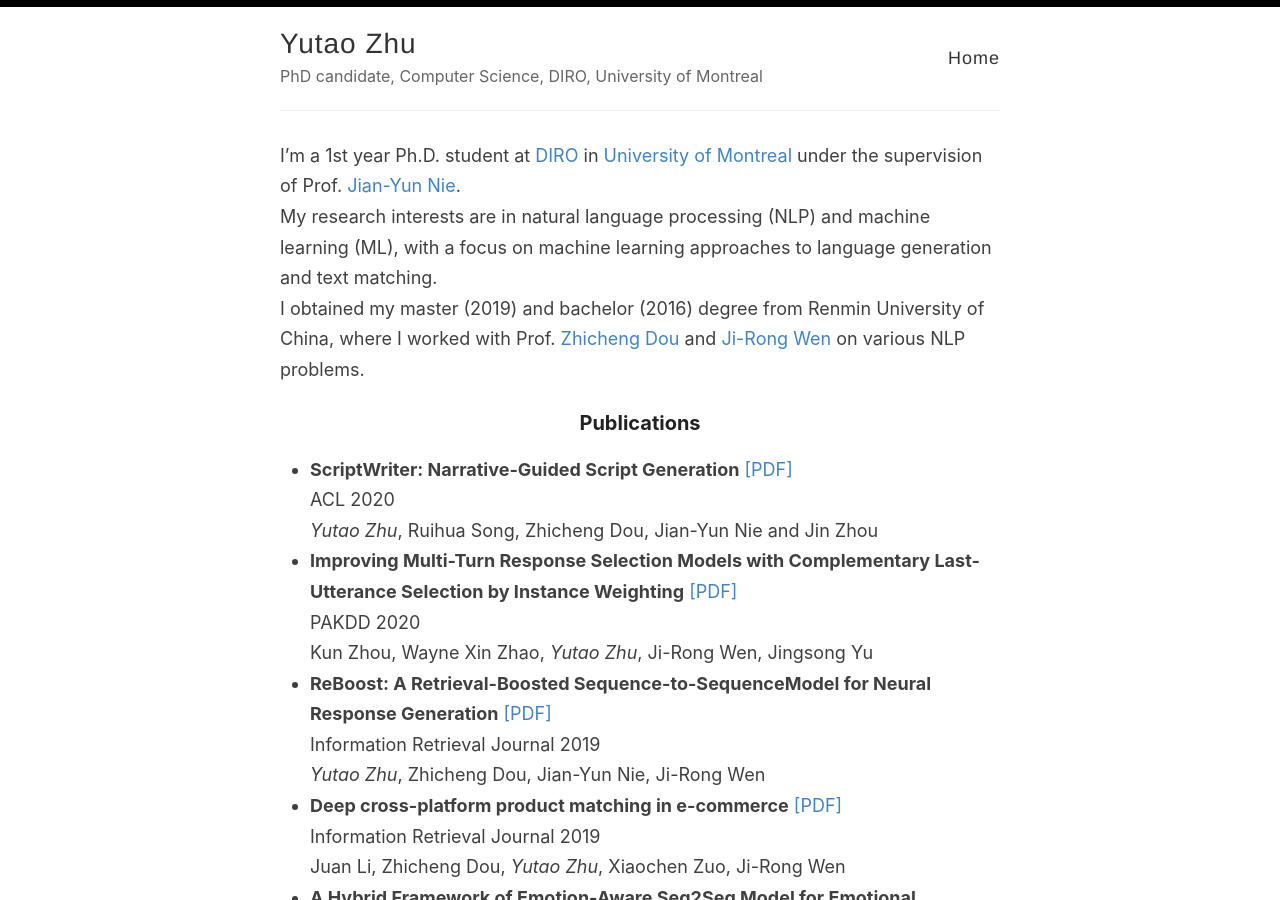
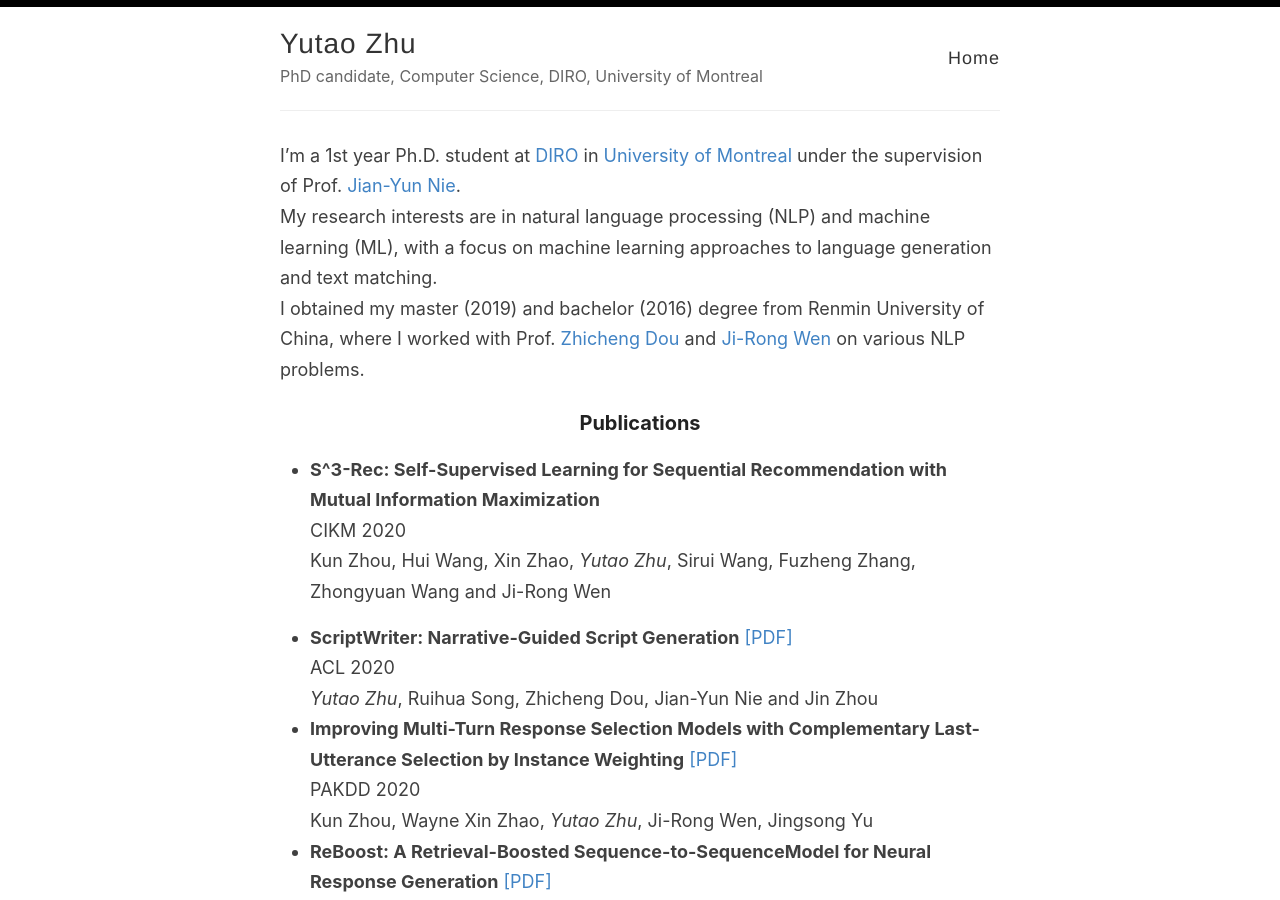
Before and after one commit to DaoD/homepage, a Jekyll site: the page built from index.md, in a window 1280 px wide and 900 px high. Built offline with Jekyll 4.4.1, drawn with Linux system fonts in a browser that asks for light colours; our own code applies the rules of GitHub Pages for plain Markdown files.

Commit message:
Update index.md

```diff
--- a/index.md
+++ b/index.md
@@ -3,6 +3,10 @@ My research interests are in natural language processing (NLP) and machine learn
 I obtained my master (2019) and bachelor (2016) degree from Renmin University of China, where I worked with Prof. [Zhicheng Dou](http://playbigdata.ruc.edu.cn/dou) and [Ji-Rong Wen](https://scholar.google.com/citations?user=tbxCHJgAAAAJ) on various NLP problems.
 
 ### Publications
+- **S^3-Rec: Self-Supervised Learning for Sequential Recommendation with Mutual Information Maximization**
+CIKM 2020
+Kun Zhou, Hui Wang, Xin Zhao, _Yutao Zhu_, Sirui Wang, Fuzheng Zhang, Zhongyuan Wang and Ji-Rong Wen
+
 - **ScriptWriter: Narrative-Guided Script Generation** [\[PDF\]](https://www.aclweb.org/anthology/2020.acl-main.765.pdf)
 ACL 2020
 _Yutao Zhu_, Ruihua Song, Zhicheng Dou, Jian-Yun Nie and Jin Zhou
```
